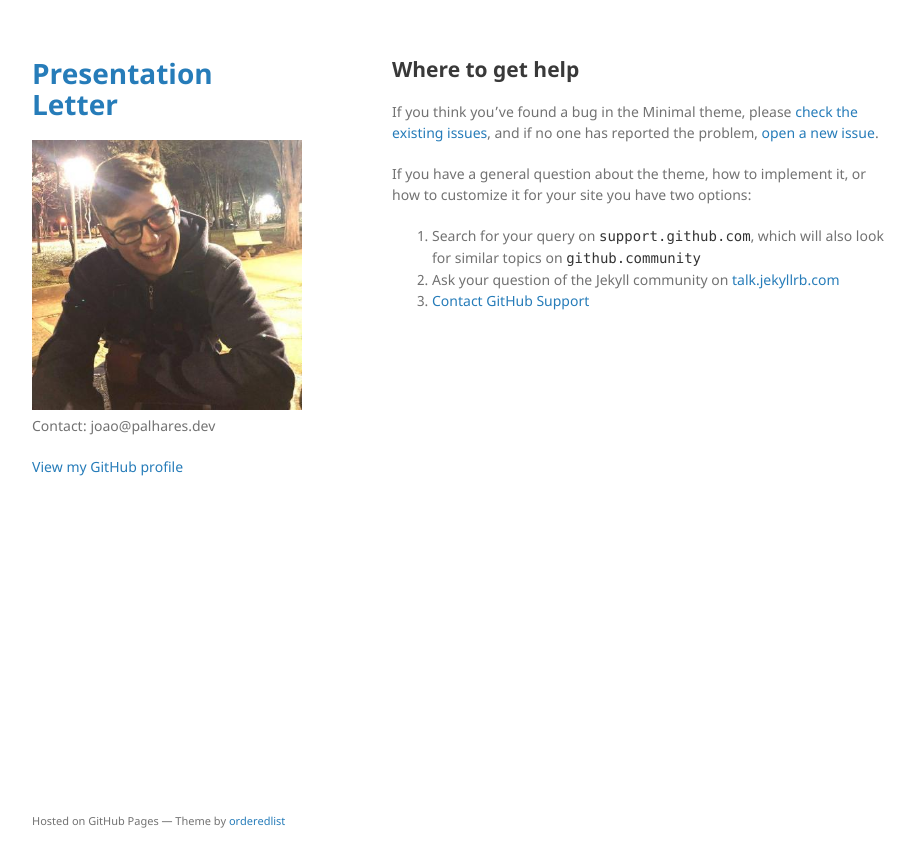
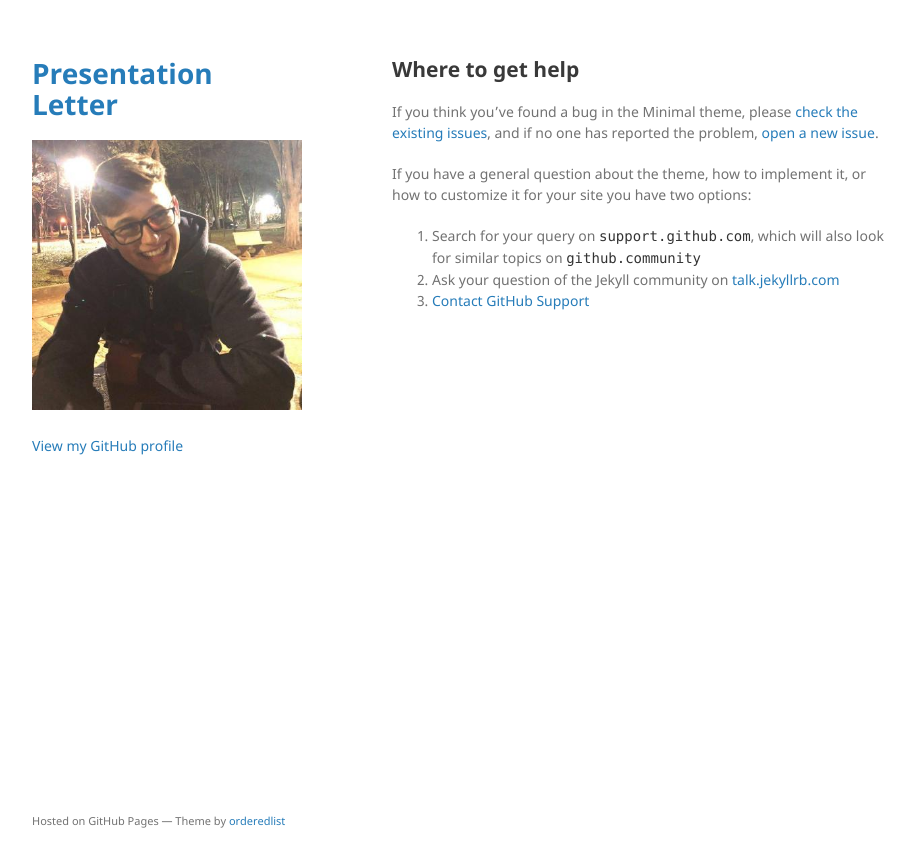
Before and after one commit to joaoavanzini/joaoavanzini.github.io, a Jekyll site: the page built from docs/SUPPORT.md, in a window 1280 px wide. Shown: the top 867 px of the page, without its empty margins (178-1093 px from the left). Built offline with Jekyll 4.4.1, drawn with Linux system fonts in a browser that asks for light colours; our own code applies the rules of GitHub Pages for plain Markdown files; the repository's description, which GitHub fills in, is left out.

```diff
--- a/_config.yml
+++ b/_config.yml
@@ -1,6 +1,6 @@
 title: Presentation Letter
 logo: /assets/img/joao_victor.jpeg
-description: "Contact: joao@palhares.dev"
+description: ""
 show_downloads: true
 google_analytics:
 theme: jekyll-theme-minimal
```
Also changed, not shown: index.md (+2 -0 lines).
